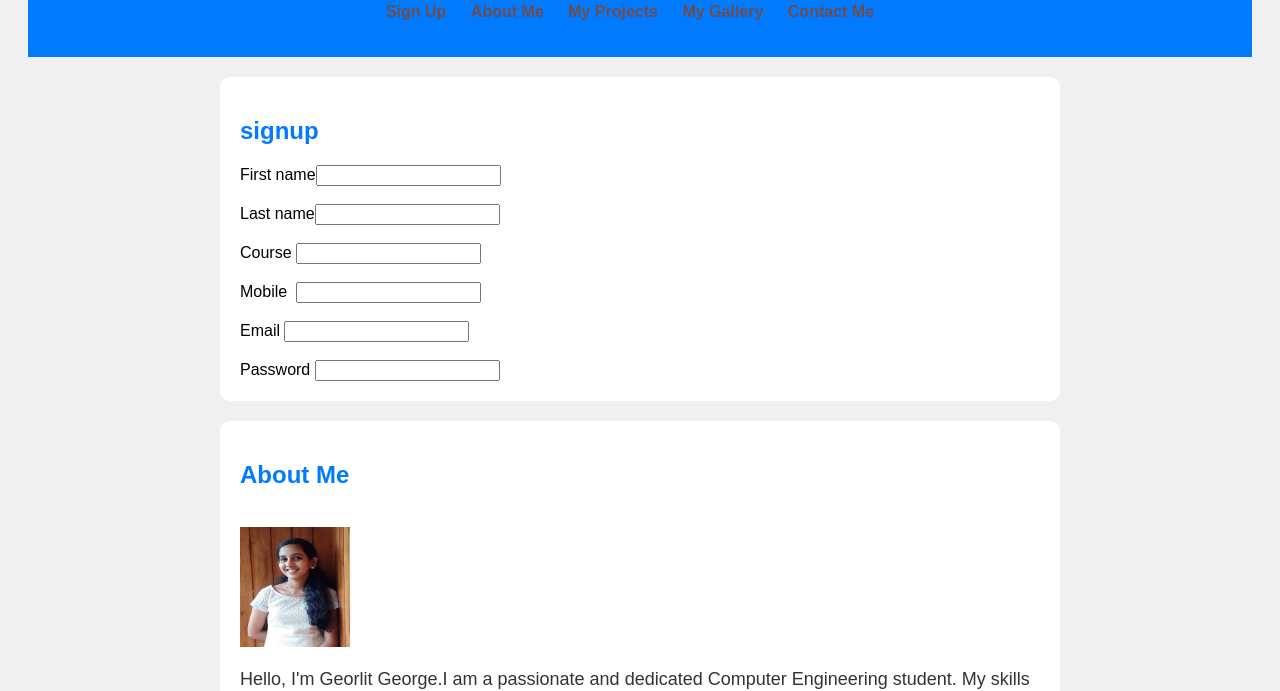
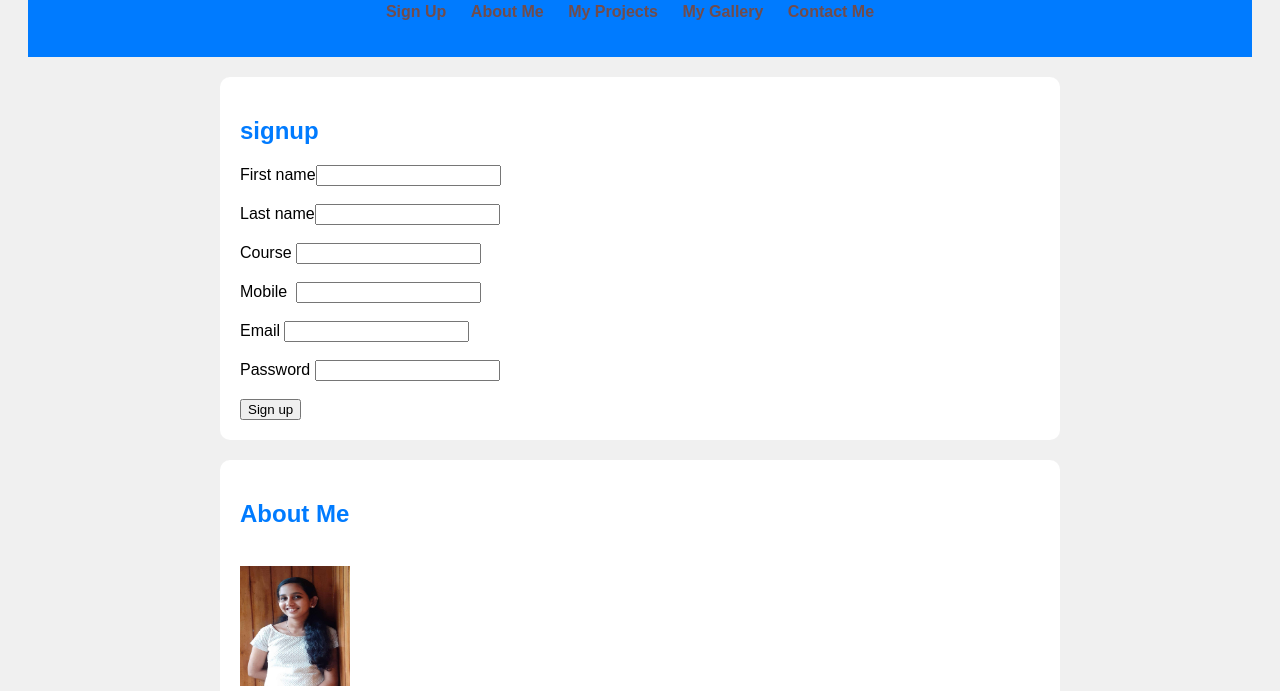
Before and after one commit to GeorlitGeorge/portfolio, a plain HTML site: page index.html in a window 1280 px wide. Shown: the part 135-826 px from the top of the page. Drawn offline with Linux system fonts and the light colour scheme.

Commit message:
Update index.html

```diff
--- a/index.html
+++ b/index.html
@@ -35,7 +35,9 @@
             <input type="email" id="email" name="email" required><br>
             <br>
             <label for="password">Password</label>
-            <input type="password" id="password" name="password" required>
+            <input type="password" id="password" name="password" required><br>
+            <br>
+            <input type="submit" name="submit" value="Sign up" >
         </form>
     </section>
 
```
